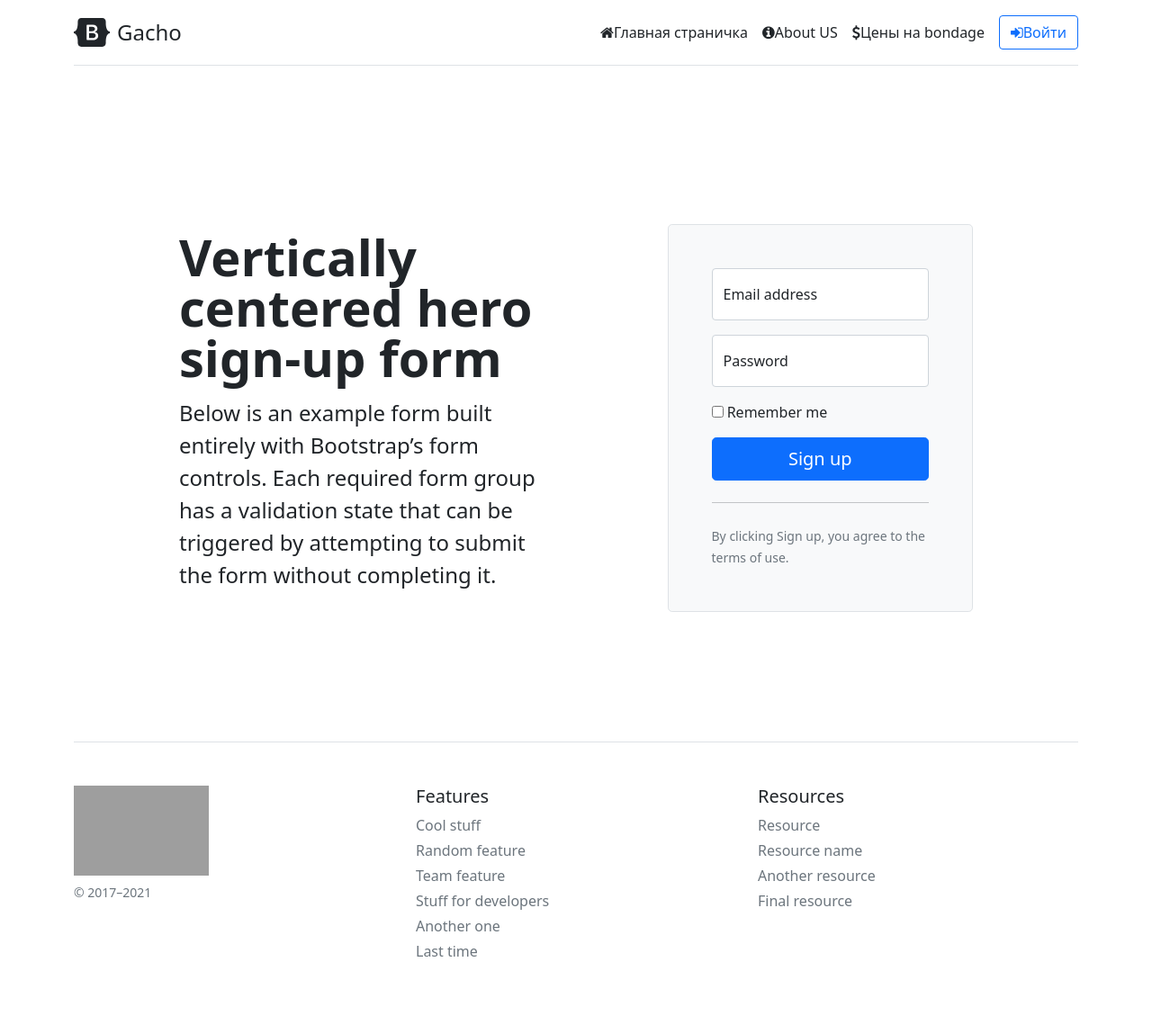
After one commit to sanekakf/Gache-sait, a Flask app: page /admin in a window 1280 px wide. The commit adds this page. Shown: the whole page at 90% size. Run offline with Flask 2, Linux system fonts and the light colour scheme; some libraries are stand-ins or nearby versions; grey boxes are pictures that could not be loaded.

Commit message:
Абобус и логиннинг

```diff
--- a/abobus.py
+++ b/abobus.py
@@ -64,7 +64,7 @@ def register():
     if request.method == 'POST':
         name = request.form.get('login')
         password = request.form.get('password')
-        cur.execute('INSERT INTO users VALUES (%s,%s)', (str(name), str(password)))
+        cur.execute('INSERT INTO users VALUES (%s,%s,%s)', (str(name), str(password), False))
         conn.commit()
         cur.execute('SELECT * FROM users')
         print(cur.fetchall())
@@ -76,6 +76,11 @@ def register():
 @app.route('/update')
 def update():
     return render_template('update_log.html')
+
+
+@app.route('/admin')
+def admin():
+    return render_template('admin.html')
 
 
 # обработка ошибочных страниц
--- /dev/null
+++ b/templates/admin.html
@@ -0,0 +1,32 @@
+{% extends 'base.html' %}
+{% block title %} Войдите в аккаунт {% endblock %}
+{% block body %}
+<div class="container col-xl-10 col-xxl-8 px-4 py-5">
+    <div class="row align-items-center g-lg-5 py-5">
+      <div class="col-lg-7 text-center text-lg-start">
+        <h1 class="display-4 fw-bold lh-1 mb-3">Vertically centered hero sign-up form</h1>
+        <p class="col-lg-10 fs-4">Below is an example form built entirely with Bootstrap’s form controls. Each required form group has a validation state that can be triggered by attempting to submit the form without completing it.</p>
+      </div>
+      <div class="col-md-10 mx-auto col-lg-5">
+        <form class="p-4 p-md-5 border rounded-3 bg-light">
+          <div class="form-floating mb-3">
+            <input type="email" class="form-control" id="floatingInput" placeholder="name@example.com">
+            <label for="floatingInput">Email address</label>
+          </div>
+          <div class="form-floating mb-3">
+            <input type="password" class="form-control" id="floatingPassword" placeholder="Password">
+            <label for="floatingPassword">Password</label>
+          </div>
+          <div class="checkbox mb-3">
+            <label>
+              <input type="checkbox" value="remember-me"> Remember me
+            </label>
+          </div>
+          <button class="w-100 btn btn-lg btn-primary" type="submit">Sign up</button>
+          <hr class="my-4">
+          <small class="text-muted">By clicking Sign up, you agree to the terms of use.</small>
+        </form>
+      </div>
+    </div>
+  </div>
+{% endblock %}
--- a/templates/base.html
+++ b/templates/base.html
@@ -4,8 +4,10 @@
     <meta charset="UTF-8">
     <meta http-equiv="X-UA-Compatible" content="IE=edge">
     <meta name="viewport" content="width=device-width, initial-scale=1.0">
-    <!--ОПИСАНИЕ САЙТА-->
+    <!--РЕДАКТ САЙТА-->
     <meta name="description" content="Мы Gacho-Inc. Лучшие среди иных fucking slaves. Bondage, свой billy и многое другое именно тут!">
+    <meta name="author" content="Мистер Клоун">
+    <meta name="keywords" content="Гачи Gachi, gacho, гаче, gay-website">
     <!-- ИКОНКИ -->
     <link type="image/png" sizes="32x32" rel="icon" href="https://media.discordapp.net/attachments/681524536344182847/877662922535489606/favicon-32x32.png">
     <link rel="icon" href="https://media.discordapp.net/attachments/681524536344182847/877662920618688592/favicon-16x16.png" sizes="16x16" type="image/png">
```
Also changed, not shown: redacting.py (added, +34 -0 lines).
